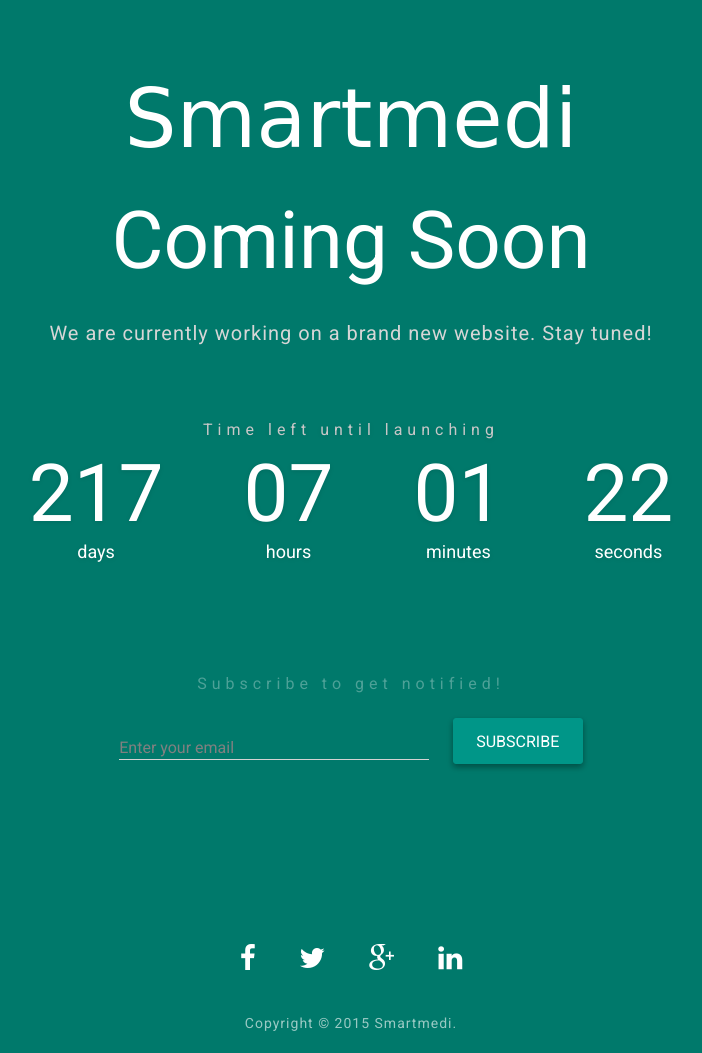
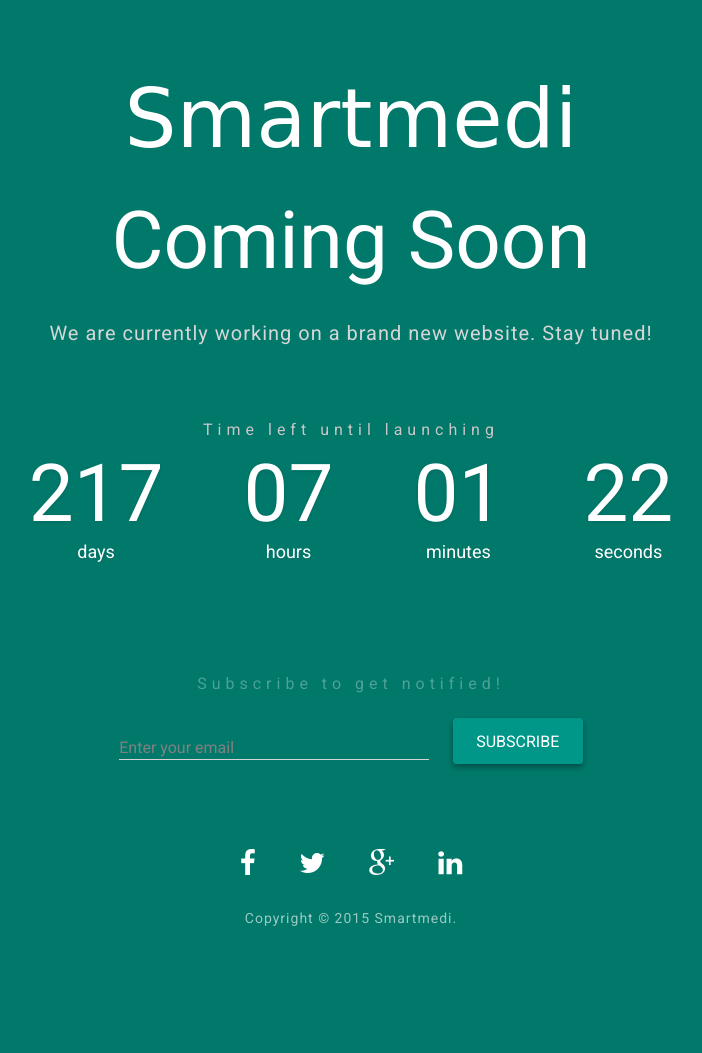
Before and after one commit to smartmedi/smartmedi.github.io, a plain HTML site: page index.html in a window 1280 px wide. Shown: the whole page, without its empty margins (289-991 px from the left). After the commit the page ends 948 px from the top, so only its background shows below. Drawn offline with Linux system fonts and the light colour scheme; files whose address does not match are found by name; a web font is replaced by a local one.

Commit message:
padding fix

```diff
--- a/css/styles.css
+++ b/css/styles.css
@@ -97,7 +97,7 @@ a, a:hover {
 .subscribe {
     padding-top: 50px;
     text-align: center;
-    padding-bottom: 50px;
+    padding-bottom: 0px;
 }
 .subscribe h3 {
     font-size: 16px;
@@ -161,9 +161,9 @@ a, a:hover {
     color: #fff;
 }
 .social {
-    margin-top: 80px;
+    margin-top: 35px;
     text-align: center;
-    margin-bottom: 40px;
+    margin-bottom: 10px;
     animation-delay: 4s;
     -webkit-animation-delay: 4s;
 }
```
